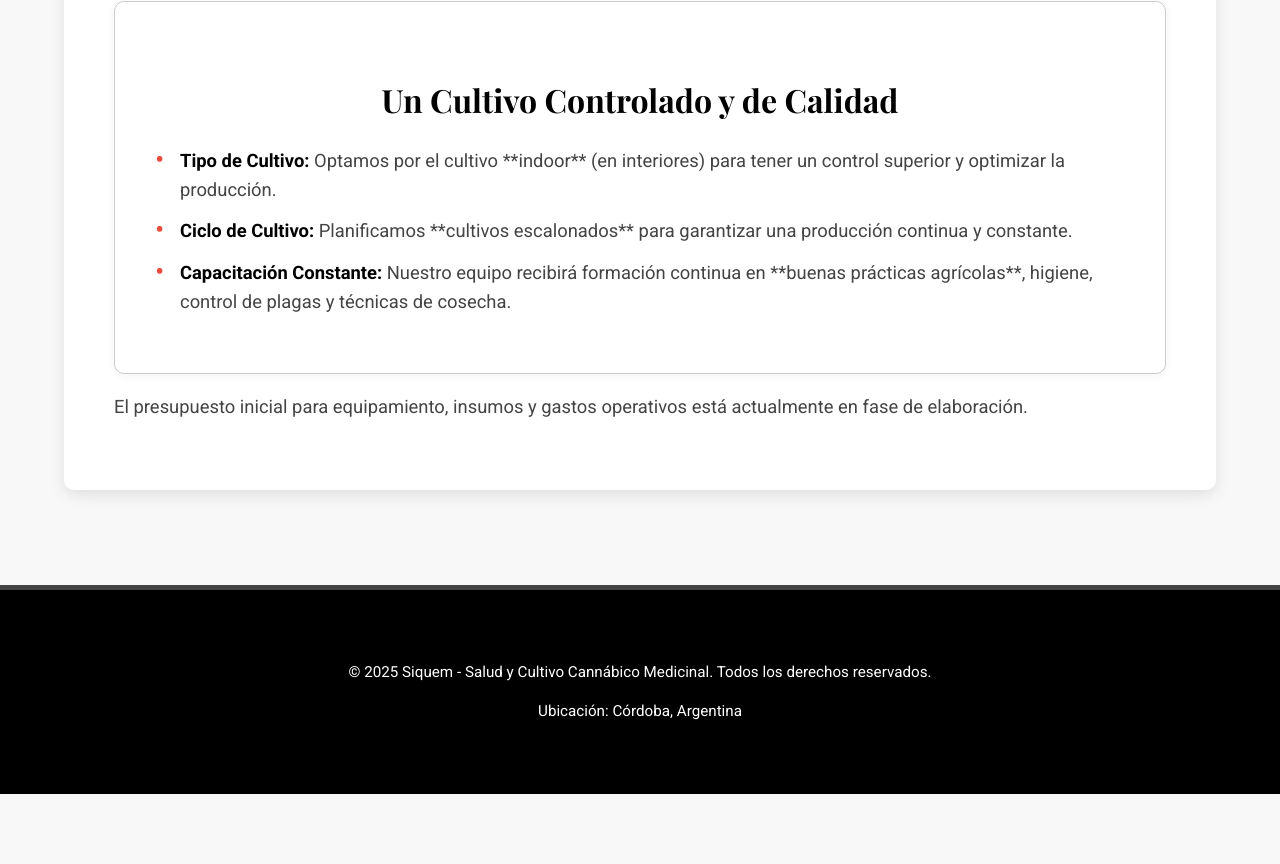
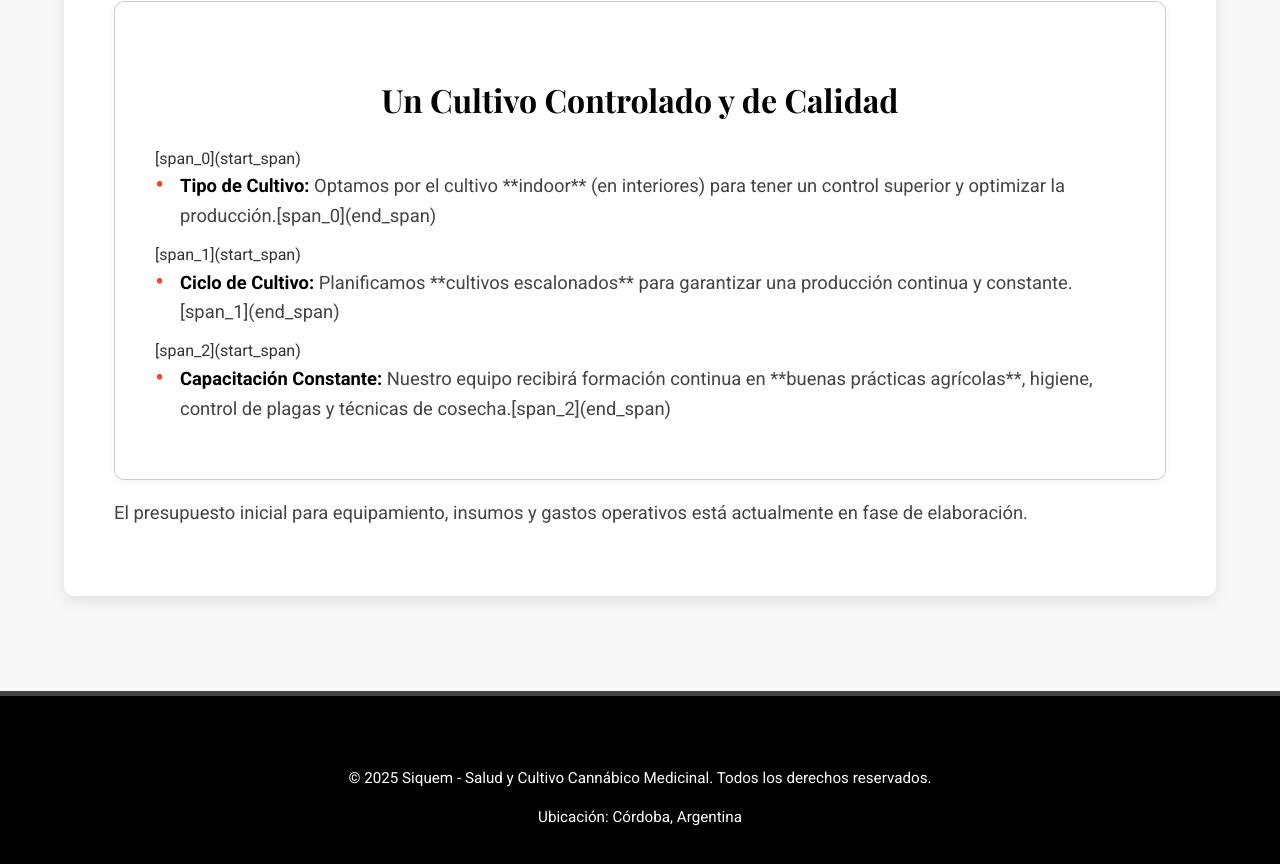
Before and after one commit to siquemsaludycultivocannabicomedicinal/Siquem1, a plain HTML site: page index.html in a window 1280 px wide. Shown: the part 3537-4401 px from the top of the page. Before the commit the page ends 4331 px from the top, so only its background shows below. Drawn offline with nearby package versions, Linux system fonts and the light colour scheme.

Commit message:
index.html

```diff
--- a/index.html
+++ b/index.html
@@ -378,9 +378,9 @@
             <div class="cultivation-model">
                 <h3>Un Cultivo Controlado y de Calidad</h3>
                 <ul>
-                    <li><strong>Tipo de Cultivo:</strong> Optamos por el cultivo **indoor** (en interiores) para tener un control superior y optimizar la producción.</li>
-                    <li><strong>Ciclo de Cultivo:</strong> Planificamos **cultivos escalonados** para garantizar una producción continua y constante.</li>
-                    <li><strong>Capacitación Constante:</strong> Nuestro equipo recibirá formación continua en **buenas prácticas agrícolas**, higiene, control de plagas y técnicas de cosecha.</li>
+                    [span_0](start_span)<li><strong>Tipo de Cultivo:</strong> Optamos por el cultivo **indoor** (en interiores) para tener un control superior y optimizar la producción.[span_0](end_span)</li>
+                    [span_1](start_span)<li><strong>Ciclo de Cultivo:</strong> Planificamos **cultivos escalonados** para garantizar una producción continua y constante.[span_1](end_span)</li>
+                    [span_2](start_span)<li><strong>Capacitación Constante:</strong> Nuestro equipo recibirá formación continua en **buenas prácticas agrícolas**, higiene, control de plagas y técnicas de cosecha.[span_2](end_span)</li>
                 </ul>
             </div>
             <p>El presupuesto inicial para equipamiento, insumos y gastos operativos está actualmente en fase de elaboración.</p>
```
